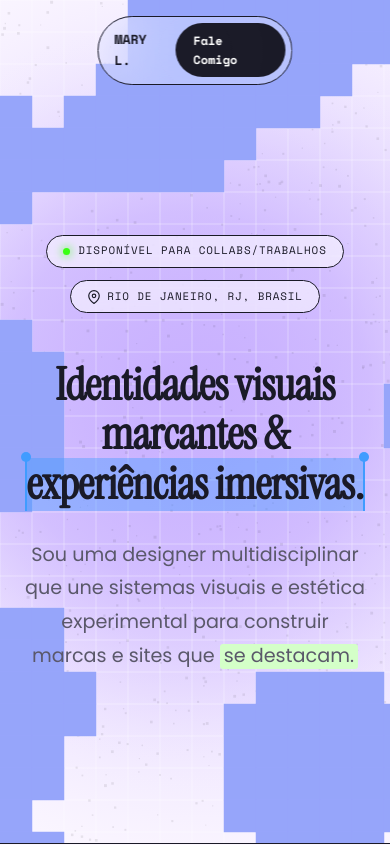
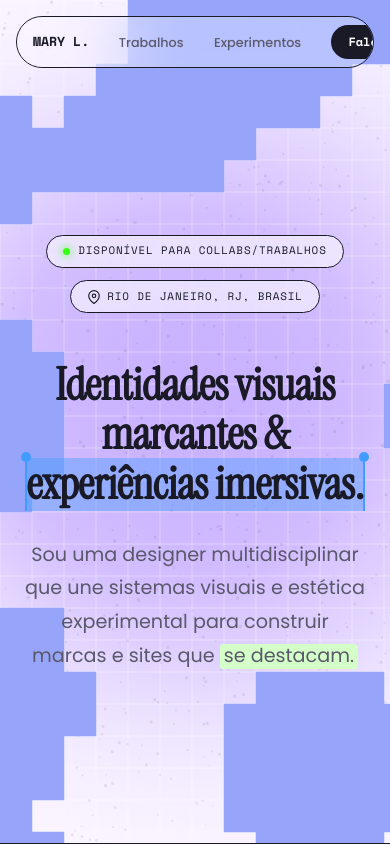
Before and after one commit to marylisita/portfolio, a Next.js app: page / in a window 390 px wide. Shown: the top 845 px of the page. Built offline with nearby package versions, Linux system fonts and the light colour scheme; a small style sheet from the web is missing.

Commit message:
Ajustes na responsividade e menu mobile

```diff
--- a/src/app/globals.css
+++ b/src/app/globals.css
@@ -38,7 +38,7 @@ body {
 a { color:inherit; text-decoration:none; }
 button { border:none; background:none; }
 img { max-width:100%; display:block; }
-.wrap { max-width:1160px; margin:0 auto; padding:0 32px; }
+.wrap { width:100%; max-width:1160px; margin:0 auto; padding:0 32px; }
 
 /* ==========================================
    UTILITIES
@@ -436,12 +436,18 @@ img { max-width:100%; display:block; }
    RESPONSIVE
    ========================================== */
 @media (max-width:900px) {
+    .wrap { padding: 0 24px; }
     .sticky-card__inner { grid-template-columns:1fr; gap:32px; }
     .sticky-card__img { order:-1; }
     .about__grid { grid-template-columns:1fr; gap:32px; }
     .skills__grid { grid-template-columns:1fr; gap:16px; }
     .process__grid { grid-template-columns:1fr; gap:48px; }
-    .nav__links { display:none; }
+    .nav { width: 100%; padding: 0 16px; }
+    .nav__inner { width: 100%; overflow-x: auto; -ms-overflow-style: none; scrollbar-width: none; justify-content: flex-start; gap: 1rem; padding: 0.5rem; }
+    .nav__inner::-webkit-scrollbar { display: none; }
+    .nav__links { display: flex; gap: 0.2rem; flex-shrink: 0; }
+    .nav__logo { flex-shrink: 0; margin-left: 0.5rem; }
+    .nav__cta { flex-shrink: 0; }
     .hero-card { width:100%; padding:2rem 1.5rem; }
     .hero-card__icon { width:36px; height:36px; font-size:1.2rem; }
     .hero-card__desc { display:block; } /* Keep desc visible if they stack */
@@ -451,7 +457,7 @@ img { max-width:100%; display:block; }
     .sticky-card__inner { padding:24px; }
     .contact__box { padding:3rem 1.5rem; }
     .sticker { display:none; }
-    .nav__inner { padding:.4rem .4rem .4rem 1rem; gap:.6rem; }
+    /* Removed old nav__inner mobile padding as it's defined above */
     .footer__inner { flex-direction:column; gap:.5rem; text-align:center; }
     .capabilities__tags { gap:.6rem; }
     .cap-tag { font-size:.78rem; padding:.5rem 1rem; }
--- a/src/app/page.tsx
+++ b/src/app/page.tsx
@@ -149,7 +149,7 @@ export default function Home() {
             </div>
 
             {/* Right: Text and Progress Bars */}
-            <div style={{ paddingRight: "5%" }}>
+            <div>
               <h2 className="section-title" style={{ fontFamily: "var(--font-head)", marginBottom: "1.5rem", fontSize: "3.5rem", color: "#111" }}>Minibio</h2>
               <p className="about__text" style={{ fontFamily: "var(--font-body)", fontSize: "0.95rem", lineHeight: 1.6, color: "var(--gray-600)" }}>
                 Minha trajetória no design é guiada pela pesquisa e pela experimentação tecnológica. Fui pesquisadora no NANO (Núcleo de Arte e Novos Organismos) e atualmente integro o LAID (Laboratório Aberto de Inovação e Design) da UFRJ.
```
